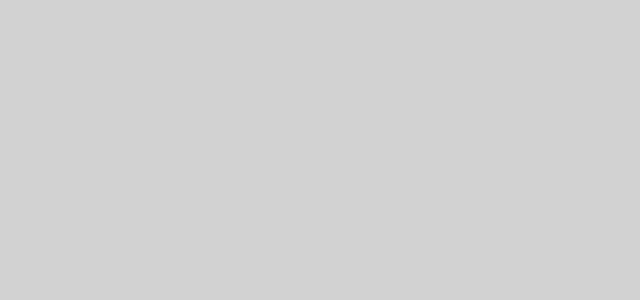
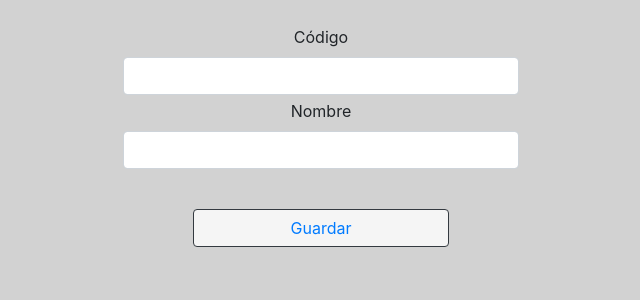
Before and after one commit to StivenCardonaVarelas/EQUIP-1_RU_PPI2020, a React (Create React App) app: page /edit_electro in a window 1280 px wide. Shown: the top 300 px of the page, without its empty margins (319-959 px from the left). Built offline with nearby package versions, Linux system fonts and the light colour scheme.

Commit message:
coreccion app

```diff
--- a/src/pages/edit_electro.js
+++ b/src/pages/edit_electro.js
@@ -1,7 +1,7 @@
 import React from "react";
 import "../styles/styles.css";
 import Swal from "sweetalert2";
-class Electro extends React.Component {
+class Edit_electro extends React.Component {
   _Alerta() {
     Swal.fire(
       "Electrodomestico editado exitosamente",
@@ -59,4 +59,4 @@ class Electro extends React.Component {
     );
   }
 }
-export default Electro;
+export default Edit_electro;
--- a/src/routers/App.js
+++ b/src/routers/App.js
@@ -17,7 +17,7 @@ import Crear_elec from "../pages/crear_electro";
 import Consultar_electro from "../pages/consultar_electro";
 import Calculo_usuario from "../pages/calculo_usuario";
 import Consumo_total from "../pages/consumo_total";
-
+import Edit_electro from "../pages/edit_electro";
 const App = () => {
   return (
     <BrowserRouter>
@@ -39,6 +39,7 @@ const App = () => {
         <Route exact path="/consultar_electro" component={Consultar_electro} />
         <Route exact path="/calculo_usuario" component={Calculo_usuario} />
         <Route exact path="/consumo_total" component={Consumo_total} />
+        <Route exact path="/edit_electro" component={Edit_electro} />
       </Switch>
     </BrowserRouter>
   );
```
